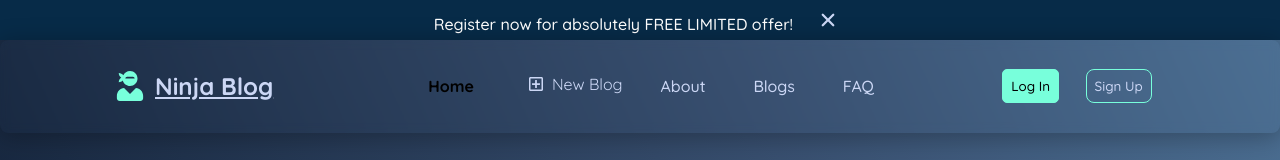
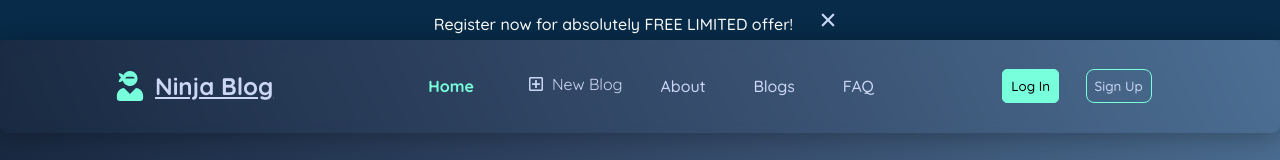
Before and after one commit to ToniRajamaki/Ninja-react-blog, a React (Create React App) app: page /Ninja-react-blog/faq in a window 1280 px wide. In both pictures the pointer is over the link "Home". Shown: the top 160 px of the page. Built offline with nearby package versions, Linux system fonts and the light colour scheme.

Commit message:
change nav bar css hover effect

```diff
--- a/src/Styles/Navbar.css
+++ b/src/Styles/Navbar.css
@@ -67,7 +67,7 @@ nav ul li {
 
 nav ul li a:not(.active):hover {
   /* background-color:#172554 ; */
-  color: black;
+  color: var(--main);
   font-weight: bold;
 }
 
```
